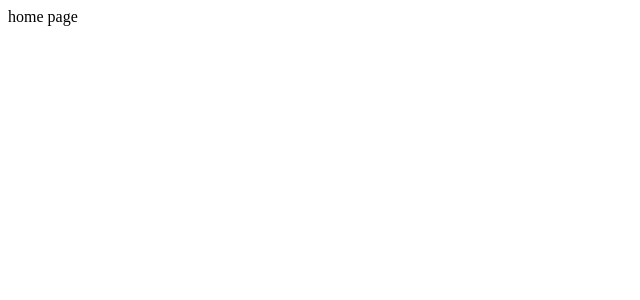
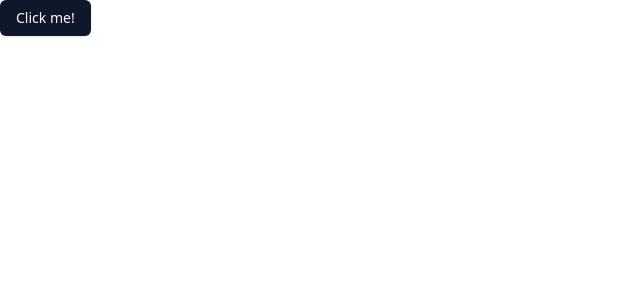
Before and after one commit to stephanepericat/covid-conscious, a Nuxt app: page / in a window 1280 px wide. Shown: the top 300 px of the page, without its empty margins (0-640 px from the left). Built offline with nearby package versions, Linux system fonts and the light colour scheme.

Commit message:
shad-cn integration

```diff
--- /dev/null
+++ b/assets/css/tailwind.css
@@ -0,0 +1,78 @@
+@tailwind base;
+@tailwind components;
+@tailwind utilities;
+
+@layer base {
+  :root {
+    --background: 0 0% 100%;
+    --foreground: 222.2 84% 4.9%;
+
+    --muted: 210 40% 96.1%;
+    --muted-foreground: 215.4 16.3% 46.9%;
+
+    --popover: 0 0% 100%;
+    --popover-foreground: 222.2 84% 4.9%;
+
+    --card: 0 0% 100%;
+    --card-foreground: 222.2 84% 4.9%;
+
+    --border: 214.3 31.8% 91.4%;
+    --input: 214.3 31.8% 91.4%;
+
+    --primary: 222.2 47.4% 11.2%;
+    --primary-foreground: 210 40% 98%;
+
+    --secondary: 210 40% 96.1%;
+    --secondary-foreground: 222.2 47.4% 11.2%;
+
+    --accent: 210 40% 96.1%;
+    --accent-foreground: 222.2 47.4% 11.2%;
+
+    --destructive: 0 84.2% 60.2%;
+    --destructive-foreground: 210 40% 98%;
+
+    --ring: 222.2 84% 4.9%;
+
+    --radius: 0.5rem;
+  }
+
+  .dark {
+    --background: 222.2 84% 4.9%;
+    --foreground: 210 40% 98%;
+
+    --muted: 217.2 32.6% 17.5%;
+    --muted-foreground: 215 20.2% 65.1%;
+
+    --popover: 222.2 84% 4.9%;
+    --popover-foreground: 210 40% 98%;
+
+    --card: 222.2 84% 4.9%;
+    --card-foreground: 210 40% 98%;
+
+    --border: 217.2 32.6% 17.5%;
+    --input: 217.2 32.6% 17.5%;
+
+    --primary: 210 40% 98%;
+    --primary-foreground: 222.2 47.4% 11.2%;
+
+    --secondary: 217.2 32.6% 17.5%;
+    --secondary-foreground: 210 40% 98%;
+
+    --accent: 217.2 32.6% 17.5%;
+    --accent-foreground: 210 40% 98%;
+
+    --destructive: 0 62.8% 30.6%;
+    --destructive-foreground: 210 40% 98%;
+
+    --ring: 212.7 26.8% 83.9%;
+  }
+}
+
+@layer base {
+  * {
+    @apply border-border;
+  }
+  body {
+    @apply bg-background text-foreground;
+  }
+}
--- /dev/null
+++ b/components/ui/button/Button.vue
@@ -0,0 +1,26 @@
+<script setup lang="ts">
+import type { HTMLAttributes } from 'vue'
+import { cn } from '~/lib/utils'
+import { Primitive, type PrimitiveProps } from 'radix-vue'
+import { type ButtonVariants, buttonVariants } from '.'
+
+interface Props extends PrimitiveProps {
+  variant?: ButtonVariants['variant']
+  size?: ButtonVariants['size']
+  class?: HTMLAttributes['class']
+}
+
+const props = withDefaults(defineProps<Props>(), {
+  as: 'button',
+})
+</script>
+
+<template>
+  <Primitive
+    :as="as"
+    :as-child="asChild"
+    :class="cn(buttonVariants({ variant, size }), props.class)"
+  >
+    <slot />
+  </Primitive>
+</template>
--- /dev/null
+++ b/components/ui/button/index.ts
@@ -0,0 +1,36 @@
+import { cva, type VariantProps } from 'class-variance-authority'
+
+export { default as Button } from './Button.vue'
+
+export const buttonVariants = cva(
+  'inline-flex items-center justify-center gap-2 whitespace-nowrap rounded-md text-sm font-medium transition-colors focus-visible:outline-none focus-visible:ring-1 focus-visible:ring-ring disabled:pointer-events-none disabled:opacity-50 [&_svg]:pointer-events-none [&_svg]:size-4 [&_svg]:shrink-0',
+  {
+    variants: {
+      variant: {
+        default:
+          'bg-primary text-primary-foreground shadow hover:bg-primary/90',
+        destructive:
+          'bg-destructive text-destructive-foreground shadow-sm hover:bg-destructive/90',
+        outline:
+          'border border-input bg-background shadow-sm hover:bg-accent hover:text-accent-foreground',
+        secondary:
+          'bg-secondary text-secondary-foreground shadow-sm hover:bg-secondary/80',
+        ghost: 'hover:bg-accent hover:text-accent-foreground',
+        link: 'text-primary underline-offset-4 hover:underline',
+      },
+      size: {
+        default: 'h-9 px-4 py-2',
+        xs: 'h-7 rounded px-2',
+        sm: 'h-8 rounded-md px-3 text-xs',
+        lg: 'h-10 rounded-md px-8',
+        icon: 'h-9 w-9',
+      },
+    },
+    defaultVariants: {
+      variant: 'default',
+      size: 'default',
+    },
+  },
+)
+
+export type ButtonVariants = VariantProps<typeof buttonVariants>
--- /dev/null
+++ b/lib/utils.ts
@@ -0,0 +1,6 @@
+import { type ClassValue, clsx } from 'clsx'
+import { twMerge } from 'tailwind-merge'
+
+export function cn(...inputs: ClassValue[]) {
+  return twMerge(clsx(inputs))
+}
--- a/nuxt.config.ts
+++ b/nuxt.config.ts
@@ -1,5 +1,20 @@
 // https://nuxt.com/docs/api/configuration/nuxt-config
 export default defineNuxtConfig({
   compatibilityDate: '2024-11-01',
-  devtools: { enabled: true }
+  devtools: { enabled: true },
+  modules: ['@nuxtjs/tailwindcss', '@nuxtjs/color-mode', 'shadcn-nuxt'],
+  shadcn: {
+    /**
+     * Prefix for all the imported component
+     */
+    prefix: '',
+    /**
+     * Directory that the component lives in.
+     * @default "./components/ui"
+     */
+    componentDir: './components/ui',
+  },
+  tailwindcss: {
+    viewer: false,
+  },
 })
--- a/pages/index.vue
+++ b/pages/index.vue
@@ -1,5 +1,9 @@
-<script setup lang="ts"></script>
+<script setup lang="ts">
+import { Button } from '~/components/ui/button'
+</script>
 
 <template>
-  <div>home page</div>
+  <div>
+    <Button>Click me!</Button>
+  </div>
 </template>
--- /dev/null
+++ b/tailwind.config.js
@@ -0,0 +1,86 @@
+const animate = require('tailwindcss-animate')
+
+/** @type {import('tailwindcss').Config} */
+module.exports = {
+  darkMode: ['class'],
+  safelist: ['dark'],
+  prefix: '',
+
+  theme: {
+    container: {
+      center: true,
+      padding: '2rem',
+      screens: {
+        '2xl': '1400px',
+      },
+    },
+    extend: {
+      colors: {
+        border: 'hsl(var(--border))',
+        input: 'hsl(var(--input))',
+        ring: 'hsl(var(--ring))',
+        background: 'hsl(var(--background))',
+        foreground: 'hsl(var(--foreground))',
+        primary: {
+          DEFAULT: 'hsl(var(--primary))',
+          foreground: 'hsl(var(--primary-foreground))',
+        },
+        secondary: {
+          DEFAULT: 'hsl(var(--secondary))',
+          foreground: 'hsl(var(--secondary-foreground))',
+        },
+        destructive: {
+          DEFAULT: 'hsl(var(--destructive))',
+          foreground: 'hsl(var(--destructive-foreground))',
+        },
+        muted: {
+          DEFAULT: 'hsl(var(--muted))',
+          foreground: 'hsl(var(--muted-foreground))',
+        },
+        accent: {
+          DEFAULT: 'hsl(var(--accent))',
+          foreground: 'hsl(var(--accent-foreground))',
+        },
+        popover: {
+          DEFAULT: 'hsl(var(--popover))',
+          foreground: 'hsl(var(--popover-foreground))',
+        },
+        card: {
+          DEFAULT: 'hsl(var(--card))',
+          foreground: 'hsl(var(--card-foreground))',
+        },
+      },
+      borderRadius: {
+        xl: 'calc(var(--radius) + 4px)',
+        lg: 'var(--radius)',
+        md: 'calc(var(--radius) - 2px)',
+        sm: 'calc(var(--radius) - 4px)',
+      },
+      keyframes: {
+        'accordion-down': {
+          from: { height: 0 },
+          to: { height: 'var(--radix-accordion-content-height)' },
+        },
+        'accordion-up': {
+          from: { height: 'var(--radix-accordion-content-height)' },
+          to: { height: 0 },
+        },
+        'collapsible-down': {
+          from: { height: 0 },
+          to: { height: 'var(--radix-collapsible-content-height)' },
+        },
+        'collapsible-up': {
+          from: { height: 'var(--radix-collapsible-content-height)' },
+          to: { height: 0 },
+        },
+      },
+      animation: {
+        'accordion-down': 'accordion-down 0.2s ease-out',
+        'accordion-up': 'accordion-up 0.2s ease-out',
+        'collapsible-down': 'collapsible-down 0.2s ease-in-out',
+        'collapsible-up': 'collapsible-up 0.2s ease-in-out',
+      },
+    },
+  },
+  plugins: [animate],
+}
```
Also changed, not shown: package.json (+13 -0 lines), components.json (added), layouts/default.vue (line endings or trailing spaces), 1 other file (tests, documents, lock files or other folders).
